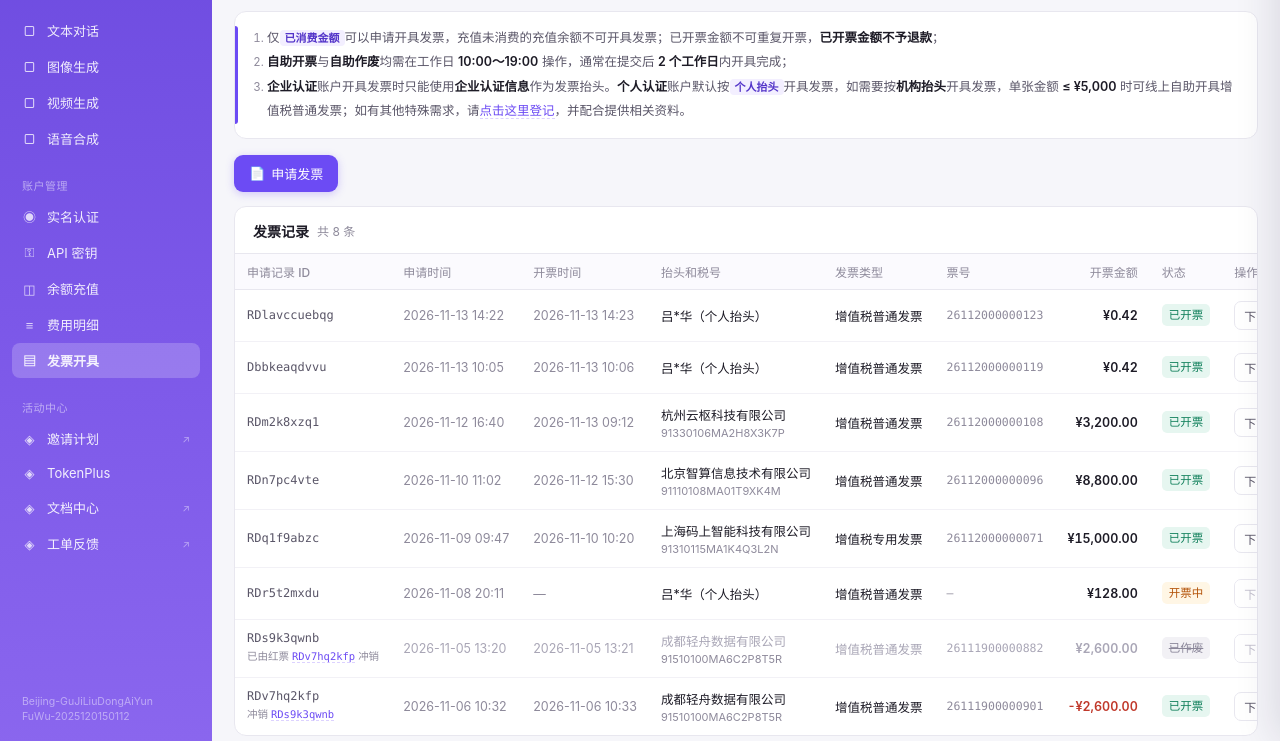
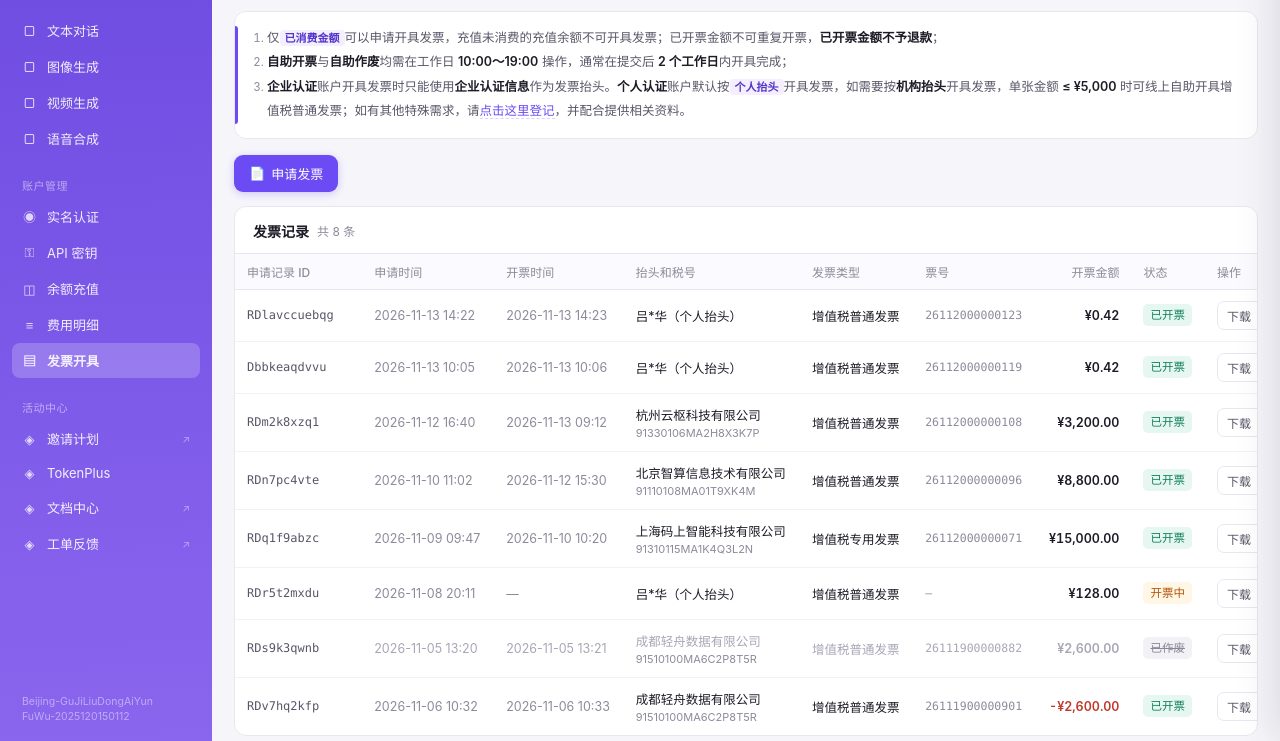
Before and after one commit to Alanqh/siliconflow-invoice-prototype, a plain HTML site: page index.html in a window 1280 px wide. Shown: the part 59-800 px from the top of the page. Drawn offline with Linux system fonts and the light colour scheme.

Commit message:
feat: ID 列去掉红蓝票冲销标注; 所有票据（含已作废/开票中/红票）均可下载

```diff
--- a/index.html
+++ b/index.html
@@ -183,12 +183,6 @@
 
   /* ---------- 红票（负数冲销）：只靠负数金额 + 红色字体区分，不做额外装饰 ---------- */
   .money.neg{color:#C0392B;}
-  .red-link{font-size:10.5px;color:var(--text-3);margin-top:3px;line-height:1.6;}
-  .copy-inline{
-    color:var(--brand);cursor:pointer;border-bottom:1px dashed var(--brand-line);
-    font-family:ui-monospace,Menlo,monospace;
-  }
-  .copy-inline:hover{color:var(--brand-deep);border-bottom-style:solid;}
   .row-actions{display:flex;align-items:center;gap:5px;white-space:nowrap;}
   .dl-group{display:inline-flex;border:1px solid var(--line);border-radius:7px;overflow:hidden;background:#fff;}
   .dl-group button{padding:5px 9px;font-size:12px;color:var(--text-2);display:inline-flex;align-items:center;gap:5px;white-space:nowrap;}
@@ -712,7 +706,6 @@ function renderTable(){
 
   tb.innerHTML = list.map(r => {
     const isRed = r.kind === 'red';
-    const canDownload = r.status === 'issued';
     /* 仅「蓝票 + 自助申请 + 已开票 + 普票」才可作废
        红票是冲销凭证，本身不可作废；专票不支持自助作废 */
     const showVoid = !isRed
@@ -731,21 +724,9 @@ function renderTable(){
       }
     }
 
-    /* 红票：标注与蓝票的对应关系 */
-    const linkHtml = isRed && r.linkedId
-      ? `<div class="red-link">冲销 <span class="copy-inline" data-jump="${r.linkedId}">${r.linkedId}</span></div>`
-      : '';
-    /* 蓝票已被红票冲销时，反向标注 */
-    const redOf = !isRed && r.status === 'voided'
-      ? (rows.find(x => x.kind === 'red' && x.linkedId === r.id))
-      : null;
-    const beVoidedHtml = redOf
-      ? `<div class="red-link">已由红票 <span class="copy-inline" data-jump="${redOf.id}">${redOf.id}</span> 冲销</div>`
-      : '';
-
     return `
     <tr class="${r.status === 'voided' ? 'is-voided' : ''}">
-      <td><div class="id-cell">${r.id}<span class="copy" data-copy="${r.id}" title="复制">⎘</span></div>${linkHtml}${beVoidedHtml}</td>
+      <td><div class="id-cell">${r.id}<span class="copy" data-copy="${r.id}" title="复制">⎘</span></div></td>
       <td class="muted">${r.apply}</td>
       <td class="${r.issue ? 'muted' : 'muted'}">${r.issue || '—'}</td>
       <td>
@@ -759,8 +740,8 @@ function renderTable(){
       <td>
         <div class="row-actions">
           <div class="dl-group">
-            <button ${canDownload ? '' : 'disabled'} data-dl="${r.id}" data-fmt="zip" title="${canDownload ? '默认打包下载 PDF + OFD + XML' : '当前状态不可下载'}">下载</button>
-            <button class="caret" ${canDownload ? '' : 'disabled'} data-caret="${r.id}" title="选择其他格式">▾</button>
+            <button data-dl="${r.id}" data-fmt="zip" title="默认打包下载 PDF + OFD + XML">下载</button>
+            <button class="caret" data-caret="${r.id}" title="选择其他格式">▾</button>
           </div>
           ${voidHtml}
         </div>
```
